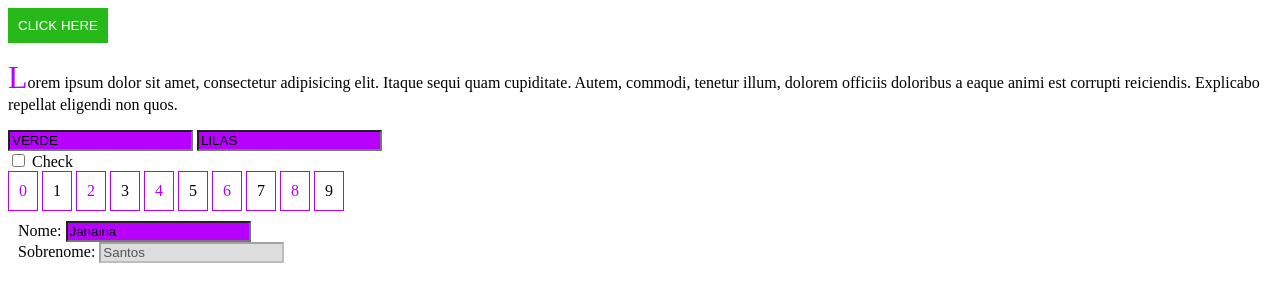
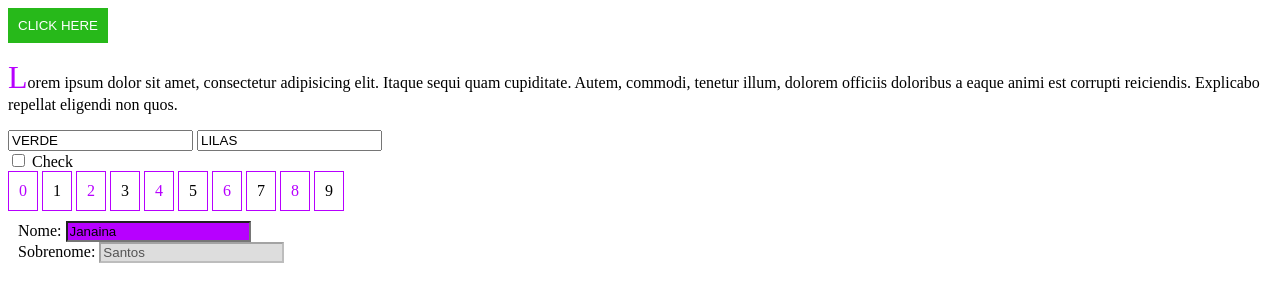
Before and after one commit to 89janaina/CTD, a plain HTML site: page front-end-I/aula-15/index.html in a window 1280 px wide. Drawn offline with Linux system fonts and the light colour scheme.

Commit message:
update aula-15

```diff
--- a/front-end-I/aula-15/style.css
+++ b/front-end-I/aula-15/style.css
@@ -36,9 +36,9 @@ p::first-letter {
 }
 
 span {
-  padding: 10px;
-  border: 1px solid rgb(183, 0, 255);
-  display: inline-block;
+    padding: 10px;
+    border: 1px solid rgb(183, 0, 255);
+    display: inline-block;
 }
 
 .primeiro span:nth-child(2n+1){
@@ -49,10 +49,10 @@ form {
     padding: 10px;
 }
 
-input:enabled {
-background:rgb(183, 0, 255);
+form input:enabled {
+    background:rgb(183, 0, 255);
 }
 
-input:disabled {
-background: #dddddd;
+form input:disabled {
+    background: #dddddd;
 }
```
